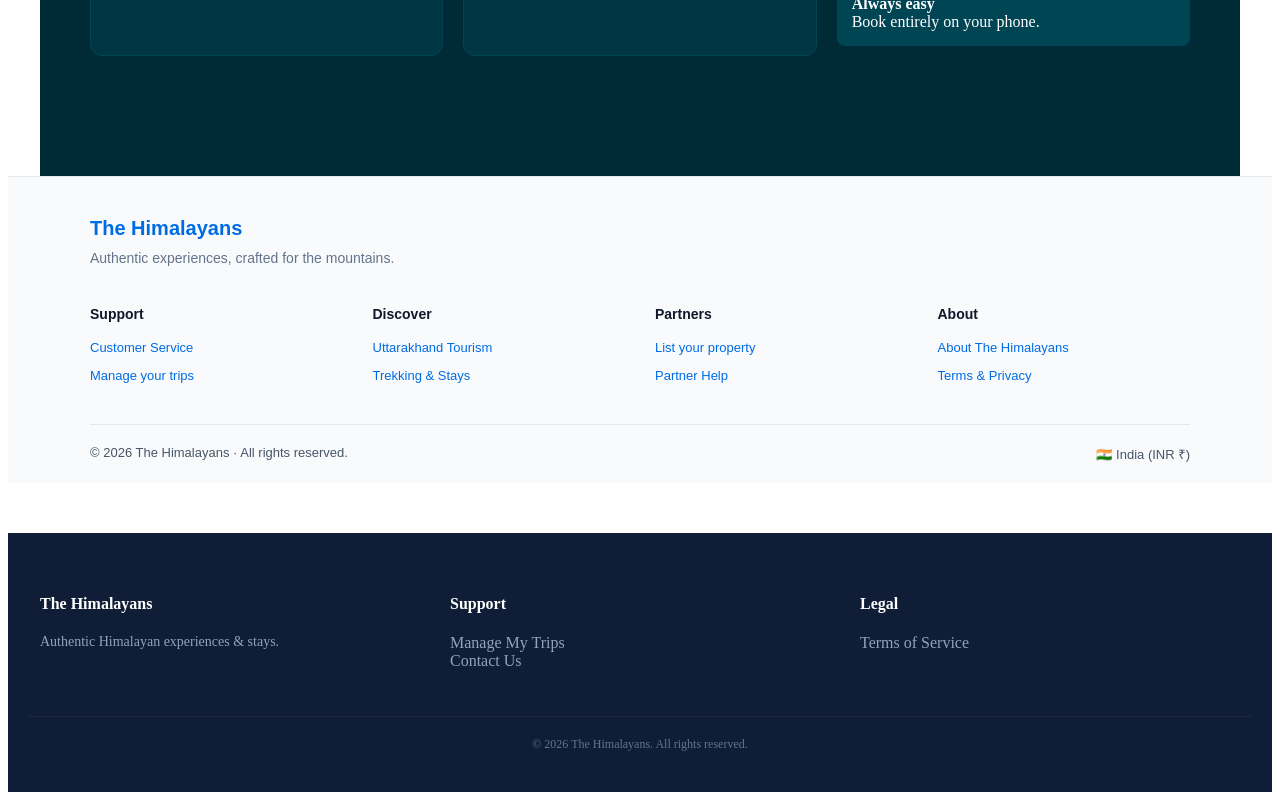
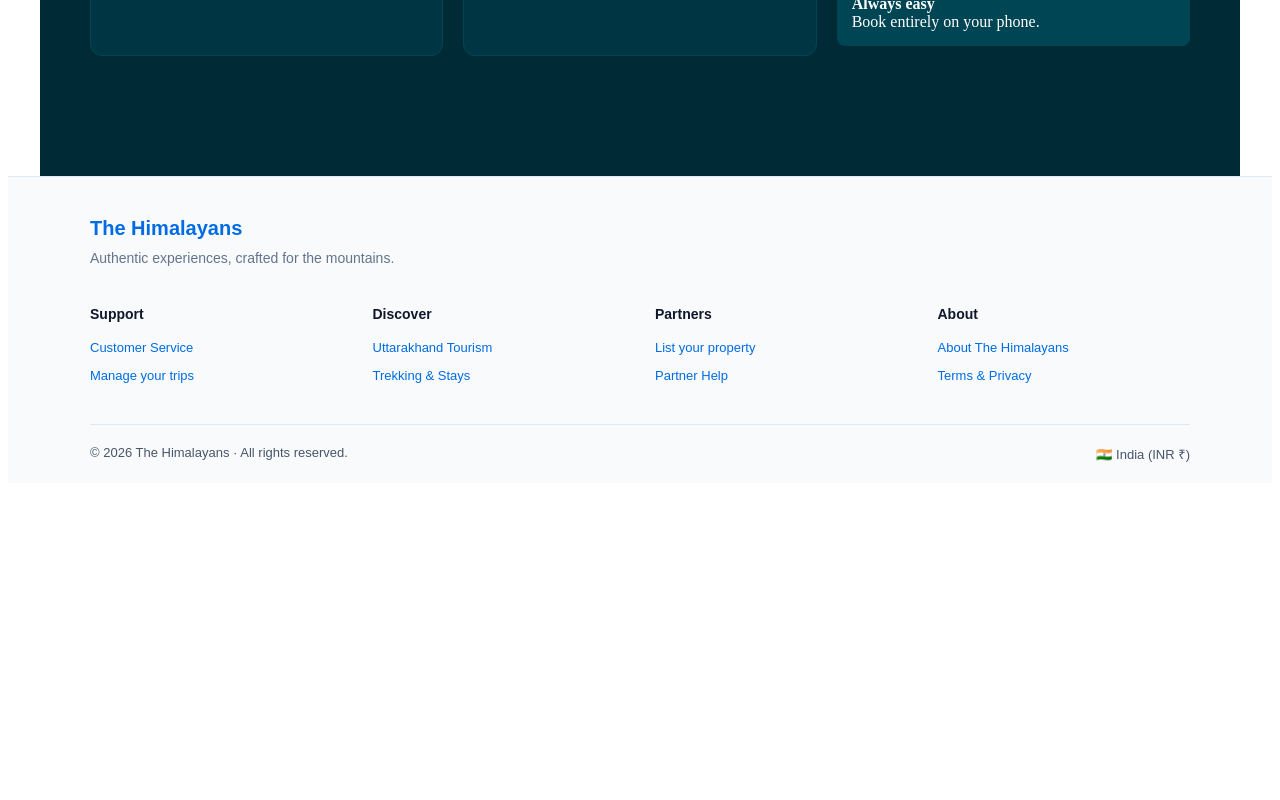
Before and after one commit to pamnautiyal-cpu/himstay, a React (Vite) app in the folder frontend/: page / in a window 1280 px wide. Shown: the part 3436-4236 px from the top of the page. After the commit the page ends 3927 px from the top, so only its background shows below. Built offline with nearby package versions, Linux system fonts and the light colour scheme.

Commit message:
UI: Moved Footer to Layout to fix duplicate rendering issue

```diff
--- a/frontend/src/App.jsx
+++ b/frontend/src/App.jsx
@@ -14,34 +14,6 @@ import ListProperty from "./pages/ListProperty";
 import AdminBookings from "./pages/AdminBookings";
 import Terms from "./pages/Terms";
 import "./App.css";
-
-// ✅ Professional Footer Component
-const Footer = () => (
-  <footer style={{ background: "#0f1e36", color: "#fff", padding: "40px 20px", marginTop: "50px" }}>
-    <div style={{ maxWidth: "1200px", margin: "0 auto", display: "grid", gridTemplateColumns: "repeat(auto-fit, minmax(200px, 1fr))", gap: "30px" }}>
-      <div>
-        <h4>The Himalayans</h4>
-        <p style={{ fontSize: "14px", color: "#94a3b8" }}>Authentic Himalayan experiences & stays.</p>
-      </div>
-      <div>
-        <h4>Support</h4>
-        <ul style={{ listStyle: "none", padding: 0 }}>
-          <li><a href="/mytrips" style={{ color: "#94a3b8", textDecoration: "none" }}>Manage My Trips</a></li>
-          <li><a href="/contact" style={{ color: "#94a3b8", textDecoration: "none" }}>Contact Us</a></li>
-        </ul>
-      </div>
-      <div>
-        <h4>Legal</h4>
-        <ul style={{ listStyle: "none", padding: 0 }}>
-          <li><a href="/terms" style={{ color: "#94a3b8", textDecoration: "none" }}>Terms of Service</a></li>
-        </ul>
-      </div>
-    </div>
-    <div style={{ textAlign: "center", marginTop: "30px", borderTop: "1px solid #1e293b", paddingTop: "20px", fontSize: "12px", color: "#64748b" }}>
-      © 2026 The Himalayans. All rights reserved.
-    </div>
-  </footer>
-);
 
 export default function App() {
   return (
@@ -66,9 +38,7 @@ export default function App() {
           <Route path="/admin/bookings" element={<AdminBookings />} />
         </Routes>
       </Layout>
-
-      {/* ✅ Footer यहाँ जुड़ गया है */}
-      <Footer />
+      {/* Footer यहाँ से हटा दिया गया है */}
     </HelmetProvider>
   );
 }
```
